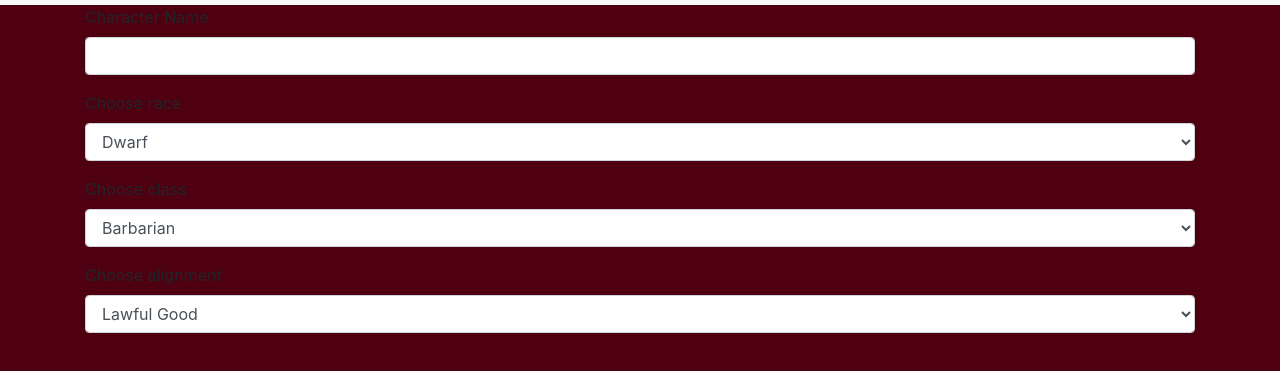
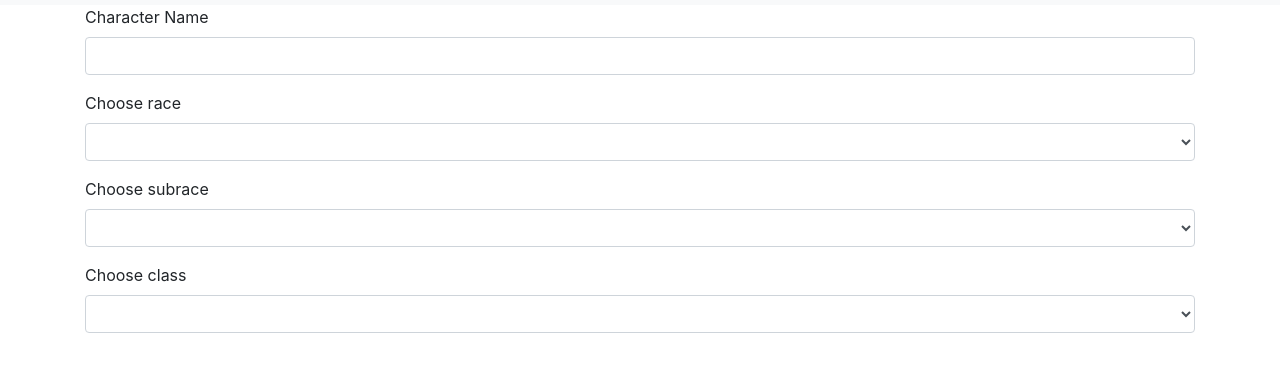
Before and after one commit to zace118/Chambers-Chariots-Character-Generator, a website: page public/generator.html in a window 1280 px wide. Shown: the part 51-422 px from the top of the page. Drawn offline with nearby package versions, Linux system fonts and the light colour scheme.

Commit message:
Working on logic to get the subraces dropdown to work

```diff
--- a/public/css/style.css
+++ b/public/css/style.css
@@ -1,3 +1,3 @@
 body {
-  background-color: #4f0010;
+  /* background-color: #4f0010; */
 }
--- a/public/css/style_index.css
+++ b/public/css/style_index.css
@@ -1,3 +1,7 @@
+body {
+  overflow-x: hidden;
+}
+
 html {
   height: 100%;
   /* max-height: 600px; */
@@ -21,15 +25,12 @@ html {
   }
 }
 
+/* Onload, the fade in title */
 #welcome {
   transform: translate(0%, 300px);
   font-family: Georgia, serif;
   color: whitesmoke;
   text-shadow: -1px 0 black, 0 1px black, 1px 0 black, 0 -1px black;
-}
-
-/* Onload, the fade in title */
-#welcome {
   margin-top: 25px;
   font-size: 80px;
   text-align: center;
--- a/public/generator.html
+++ b/public/generator.html
@@ -39,36 +39,45 @@
             </div>
             <div class="form-group">
                 <label for="chooseRace">Choose race</label>
-                <select class="form-control" id="charRace">
-                    <option id="dawrf">Dwarf</option>
-                    <option id="elf">Elf</option>
-                    <option id="halfling">Halfling</option>
-                    <option id="human">Human</option>
-                    <option id="dragonborn">Dragonborn</option>
-                    <option id="gnome">Gnome</option>
-                    <option id="halfElf">Half-Elf</option>
-                    <option id="halfOrc">Half-Orc</option>
-                    <option id="tiefling">Tiefling</option>
+                <select class="form-control" name="mainRace" id="charRace">
+                    <option value=""></option>
+                    <option value="dawrf">Dwarf</option>
+                    <option value="elf">Elf</option>
+                    <option value="halfling">Halfling</option>
+                    <option value="human">Human</option>
+                    <option value="dragonborn">Dragonborn</option>
+                    <option value="gnome">Gnome</option>
+                    <option value="halfElf">Half-Elf</option>
+                    <option value="halfOrc">Half-Orc</option>
+                    <option value="tiefling">Tiefling</option>
                 </select>
             </div>
+
+            <div class="form-group">
+                <label for="chooseSubRace">Choose subrace</label>
+                <select class="form-control" id="charSubRace" name="subRace">
+                </select>
+            </div>
+
             <div class="form-group">
                 <label for="chooseClass">Choose class</label>
                 <select class="form-control" id="charClass">
-                    <option id="barbarian">Barbarian</option>
-                    <option id="bard">Bard</option>
-                    <option id="cleric">Cleric</option>
-                    <option id="druid">Druid</option>
-                    <option id="fighter">Fighter</option>
-                    <option id="monk">Monk</option>
-                    <option id="paladin">Paladin</option>
-                    <option id="ranger">Ranger</option>
-                    <option id="rouge">Rogue</option>
-                    <option id="sorcerer">Sorcerer</option>
-                    <option id="warlock">Warlock</option>
-                    <option id="wizard">Wizard</option>
+                    <option value=""></option>
+                    <option value="barbarian">Barbarian</option>
+                    <option value="bard">Bard</option>
+                    <option value="cleric">Cleric</option>
+                    <option value="druid">Druid</option>
+                    <option value="fighter">Fighter</option>
+                    <option value="monk">Monk</option>
+                    <option value="paladin">Paladin</option>
+                    <option value="ranger">Ranger</option>
+                    <option value="rouge">Rogue</option>
+                    <option value="sorcerer">Sorcerer</option>
+                    <option value="warlock">Warlock</option>
+                    <option value="wizard">Wizard</option>
                 </select>
             </div>
-            <div class="form-group">
+            <!-- <div class="form-group">
                 <label for="chooseClass">Choose alignment</label>
                 <select class="form-control" id="charAlignment">
                     <option>Lawful Good</option>
@@ -81,9 +90,10 @@
                     <option>Nuetral Evil</option>
                     <option>Chaotic Evil</option>
                 </select>
-            </div>
+            </div> -->
         </form>
     </div>
+
 
     <!-- JS link -->
     <script src="script.js"></script>
@@ -99,6 +109,10 @@
         integrity="sha384-wfSDF2E50Y2D1uUdj0O3uMBJnjuUD4Ih7YwaYd1iqfktj0Uod8GCExl3Og8ifwB6"
         crossorigin="anonymous"></script>
 
+    <!-- Custom JS link -->
+    <script src="/public/js/generator.js"></script>
+
+
 </body>
 
 </html>
--- /dev/null
+++ b/public/js/generator.js
@@ -0,0 +1,56 @@
+// // Something along these lines to get the disabled dropdown to enable
+// $("select[name='mainRace']").change(function () {
+//     $("select[name='subRace']").removeAttr("disabled");
+// });
+
+// On select of a certain race, different option will appear in the subrace dropdown. #charSubRace
+
+
+// -----------------------
+// Dwarf
+// ---Hill Dwarf
+// ---Mountain Dwarf
+// -----------------------
+// Elf
+// ---High Elf
+// ---Wood Elf
+// ---Dark Elf (Drow)
+// -----------------------
+// Halfling
+// ---Lightfoot Halfling
+// ---Stout Halfling
+// -----------------------
+// Gnome
+// ---Forest Gnome
+// ---Rock Gnome
+// -----------------------
+
+
+// function addOption() {
+//     optionText = 4;
+// }
+
+$("#charRace").change(function () {
+    let charRace = ($("#charRace").val());
+    console.log(charRace);
+
+    switch (charRace) {
+        case "dwarf":
+            // $("#charSubRace").append($('<option>').val('hillDwarf').text('Hill Dwarf'));
+            // $("#charSubRace").append($('<option>').val('mountainDwarf').text('Mountain Dwarf'));
+
+            $("#charSubRace").append('<option value="hillDwarf" selected="selected">Hill Dwarf</option>');
+
+
+            break;
+        case "elf":
+            console.log("summol' boosheeit");
+            break;
+        case "halfling":
+            console.log("summol' boosheeit");
+            break;
+        case "gnome":
+            console.log("summol' boosheeit");
+            break;
+    }
+})
```
Also changed, not shown: public/index.html (+1 -1 lines).
